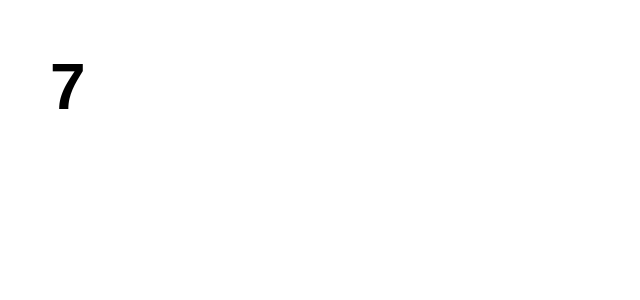
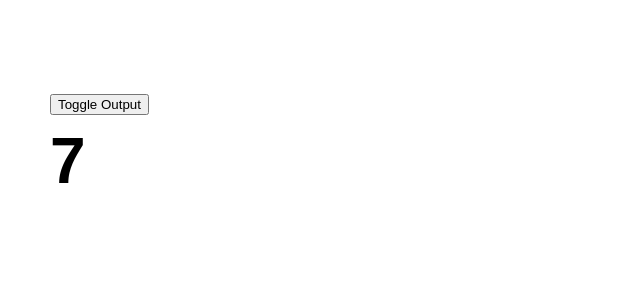
Before and after one commit to samherrmann/angular-sandbox, an Angular app: page / in a window 1280 px wide. Shown: the top 300 px of the page, without its empty margins (0-640 px from the left). Built offline with nearby package versions, Linux system fonts and the light colour scheme.

Commit message:
Unsubscribe from source observable in operator

```diff
--- a/src/app/app.component.html
+++ b/src/app/app.component.html
@@ -1 +1,4 @@
-{{ output | async }}
+<button (click)="toggleOutput()">Toggle Output</button>
+<div *ngIf="isOutputEnabled">
+  {{ output | async }}
+</div>
--- a/src/app/app.component.ts
+++ b/src/app/app.component.ts
@@ -8,6 +8,8 @@ import { timer, Observable, OperatorFunction } from 'rxjs';
 })
 export class AppComponent {
 
+  isOutputEnabled = true;
+
   output = timer(0, 1000).pipe(
     this.operatorFactory()
   );
@@ -17,11 +19,18 @@ export class AppComponent {
   }
 
   private operator(source: Observable<number>) {
-    return new Observable<number>((observer => {
-      source.subscribe((value) => {
+    return new Observable<number>(observer => {
+      const sub = source.subscribe((value) => {
         console.log(value);
         observer.next(value);
       });
-    }));
+
+      // on unsubscibe
+      return () => sub.unsubscribe();
+    });
+  }
+
+  toggleOutput(): void {
+    this.isOutputEnabled = !this.isOutputEnabled;
   }
 }
```
